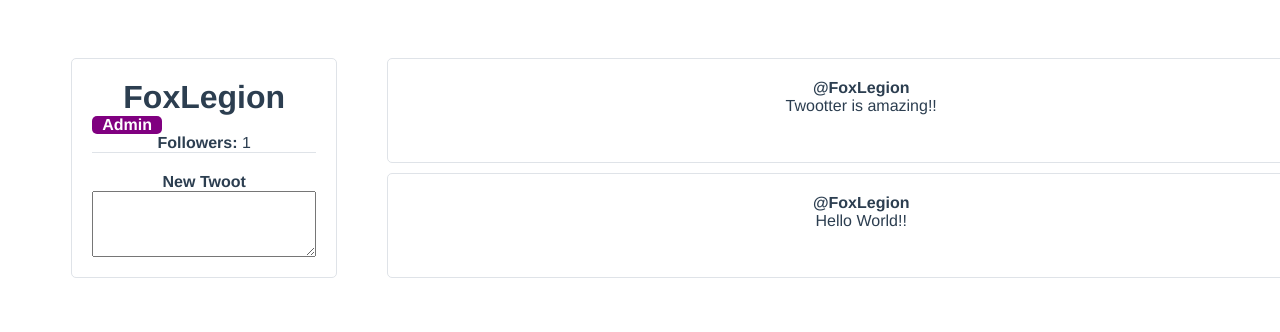
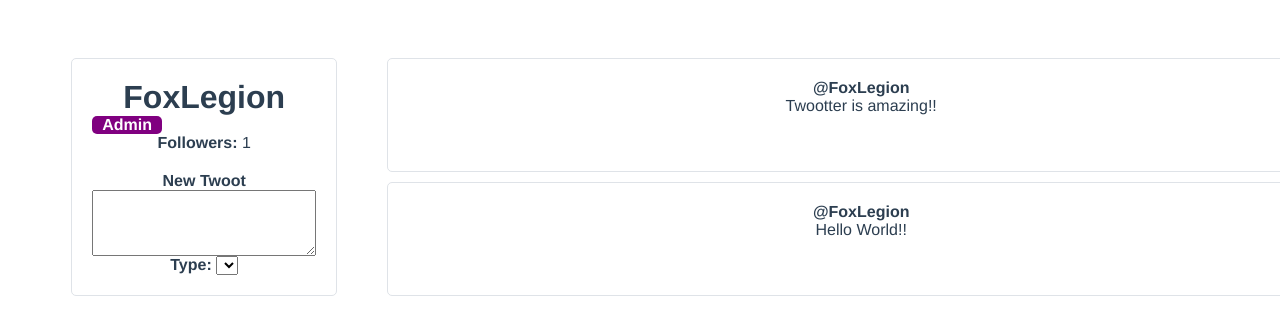
Before and after one commit to GersonST/twootter, a Vue app: page / in a window 1280 px wide. Shown: the top 332 px of the page. Built offline with nearby package versions, Linux system fonts and the light colour scheme.

Commit message:
Option Tag
Foi criado uma tag de seleção de opção que é renderizada de forma dinâmica através de um v-for.

```diff
--- a/src/components/UserProfile.vue
+++ b/src/components/UserProfile.vue
@@ -9,6 +9,17 @@
       <form class="user-profile_create-twoot">
         <label for="newTwoot"><strong>New Twoot</strong></label>
         <textarea id="newTwoot" rows="4" />
+
+        <div class="user-profile_create-twoot-type">
+          <label for="newTwootType"><strong>Type: </strong></label>
+          <select id="newTwootType">
+            <option
+              :value="option.value"
+              v-for="(option, index) in twootTypes"
+              :key="index"
+            />
+          </select>
+        </div>
       </form>
     </div>
     <div class="user-profile_twoots-wrapper">
@@ -33,6 +44,10 @@ export default {
   components: { TwootItem },
   data() {
     return {
+      twootTypes: [
+        { value: "draft", name: "Draft" },
+        { value: "instant", name: "Instant Twoot" },
+      ],
       followers: 0,
       user: {
         id: 1,
@@ -111,7 +126,6 @@ h1 {
 }
 
 .user-profile_create-twoot {
-  border-top: 1px solid #dfe3e8;
   padding-top: 20px;
   display: flex;
   flex-direction: column;
```
